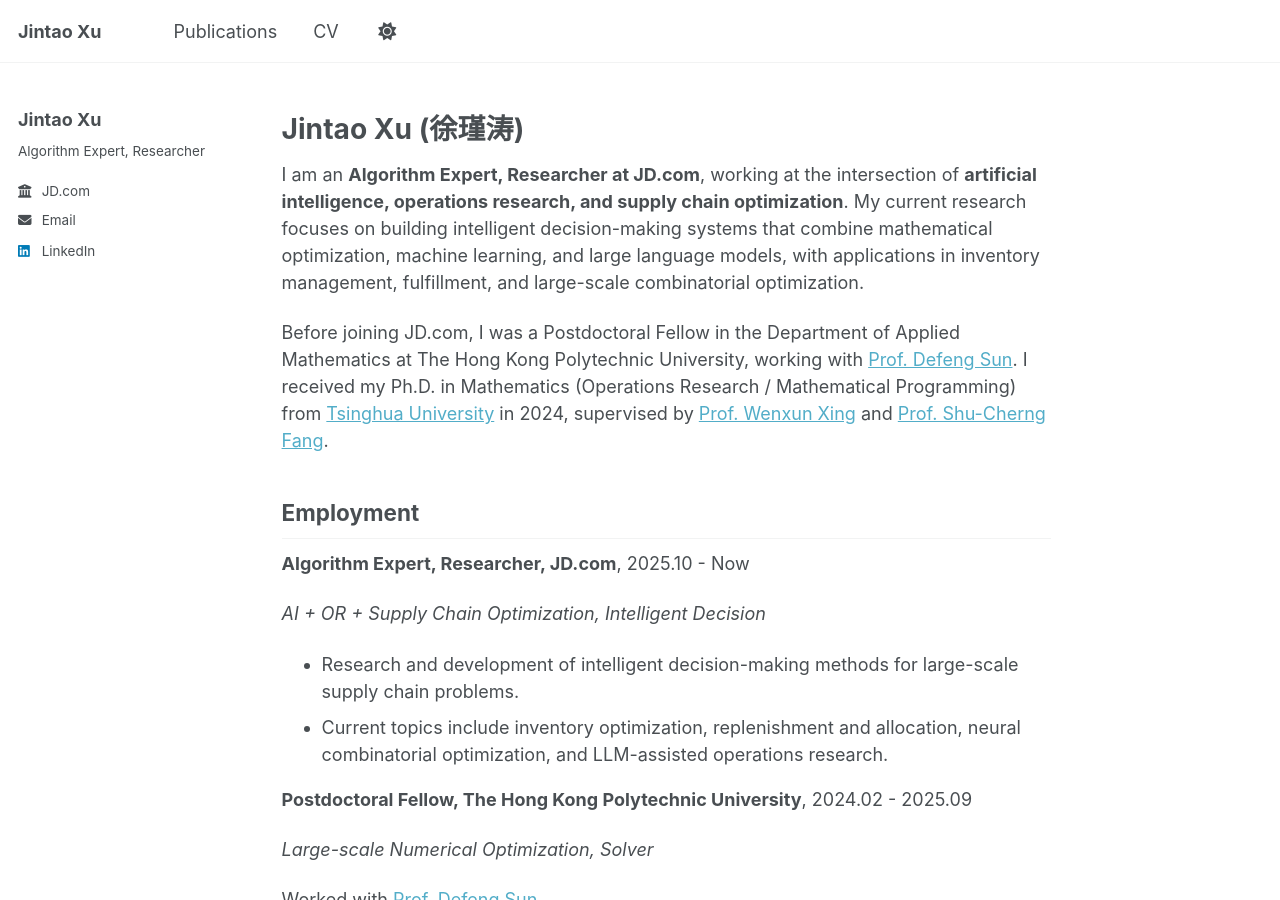
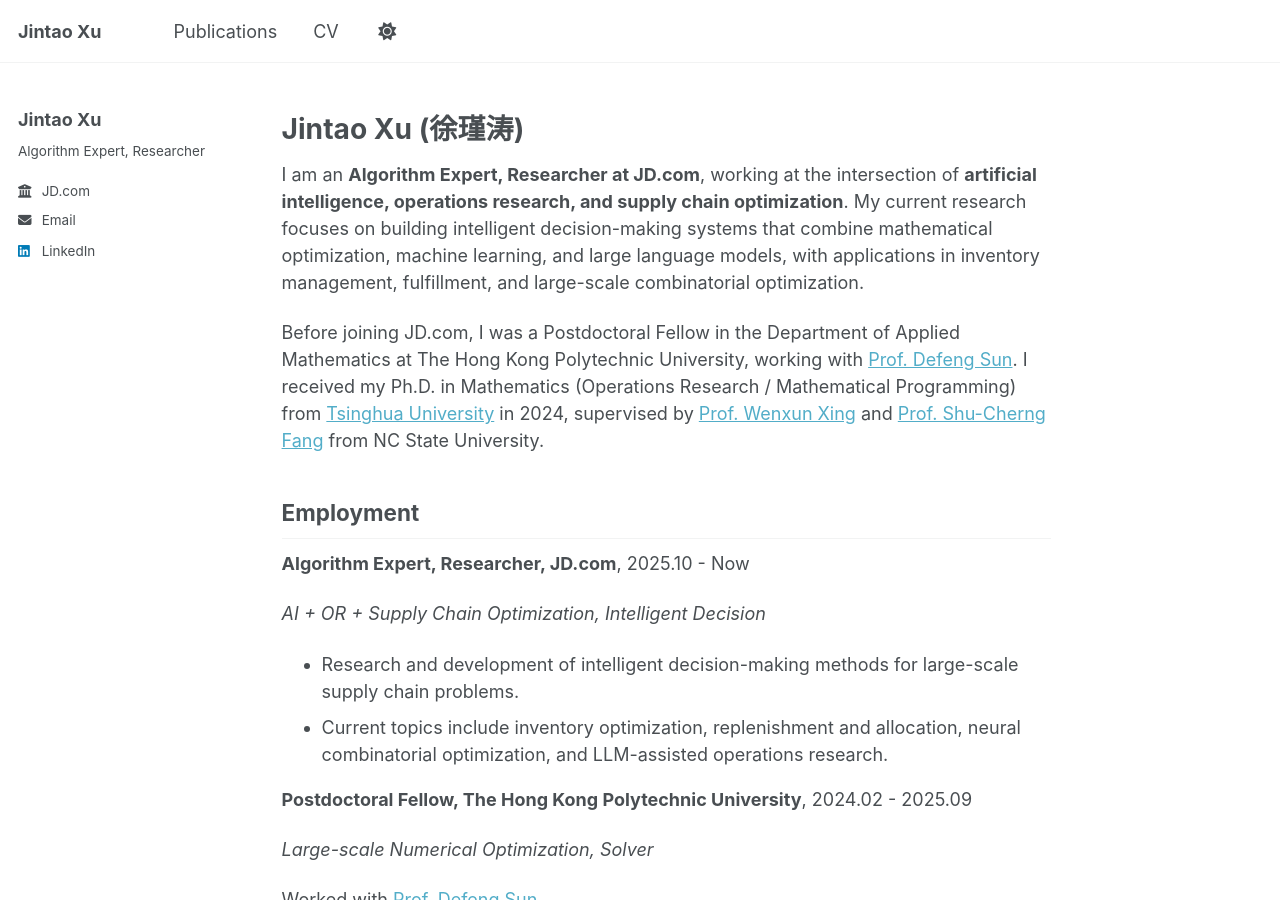
Before and after one commit to JintaoXuMath/JintaoXuMath.github.io, a Jekyll site: the page built from _pages/about.md, in a window 1280 px wide and 900 px high. Built offline with Jekyll 4.4.1, drawn with Linux system fonts in a browser that asks for light colours.

Commit message:
Correct academic affiliation for Prof. Shu-Cherng Fang
Updated the academic affiliation of Prof. Shu-Cherng Fang to include NC State University.

```diff
--- a/_pages/about.md
+++ b/_pages/about.md
@@ -11,7 +11,7 @@ redirect_from:
 
 I am an **Algorithm Expert, Researcher at JD.com**, working at the intersection of **artificial intelligence, operations research, and supply chain optimization**. My current research focuses on building intelligent decision-making systems that combine mathematical optimization, machine learning, and large language models, with applications in inventory management, fulfillment, and large-scale combinatorial optimization.
 
-Before joining JD.com, I was a Postdoctoral Fellow in the Department of Applied Mathematics at The Hong Kong Polytechnic University, working with [Prof. Defeng Sun](https://www.polyu.edu.hk/ama/profile/dfsun/). I received my Ph.D. in Mathematics (Operations Research / Mathematical Programming) from [Tsinghua University](https://www.tsinghua.edu.cn/) in 2024, supervised by [Prof. Wenxun Xing](https://www.genealogy.math.ndsu.nodak.edu/id.php?id=182440) and [Prof. Shu-Cherng Fang](https://ise.ncsu.edu/people/fang/).
+Before joining JD.com, I was a Postdoctoral Fellow in the Department of Applied Mathematics at The Hong Kong Polytechnic University, working with [Prof. Defeng Sun](https://www.polyu.edu.hk/ama/profile/dfsun/). I received my Ph.D. in Mathematics (Operations Research / Mathematical Programming) from [Tsinghua University](https://www.tsinghua.edu.cn/) in 2024, supervised by [Prof. Wenxun Xing](https://www.genealogy.math.ndsu.nodak.edu/id.php?id=182440) and [Prof. Shu-Cherng Fang](https://ise.ncsu.edu/people/fang/) from NC State University.
 
 ## Employment
 
```
